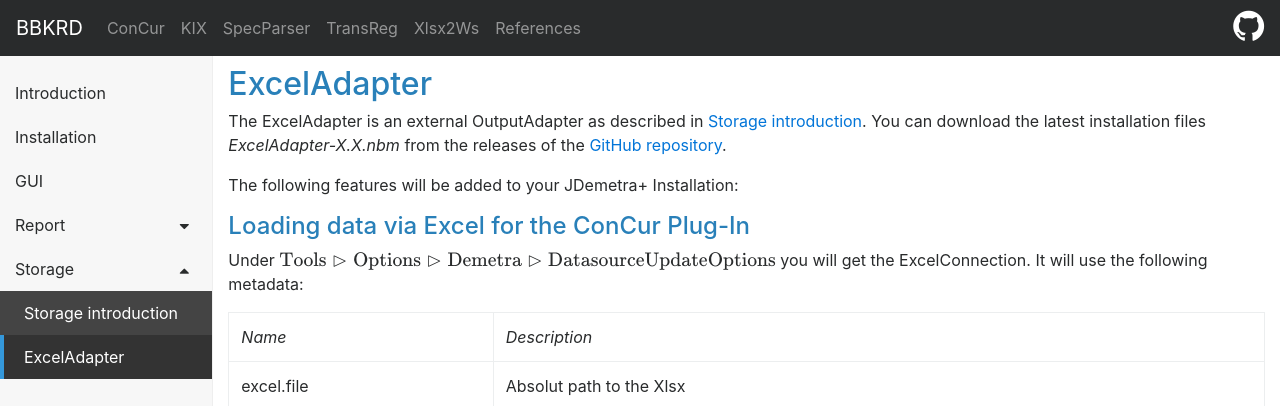
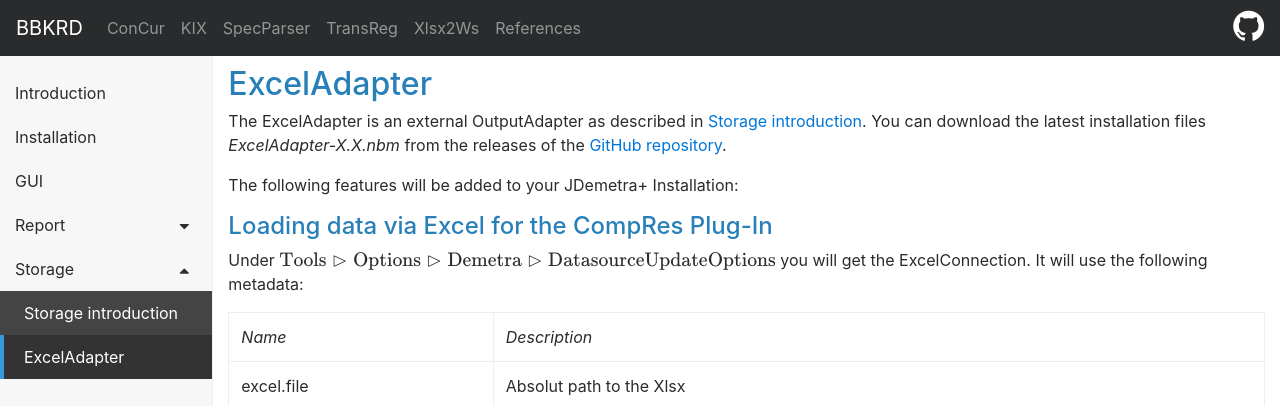
Before and after one commit to bbkrd/bbkrd.github.io, a Jekyll site: the page built from pages/concur/storage/excelAdapter.md, in a window 1280 px wide. Shown: the top 406 px of the page. Built offline with Jekyll 4.4.1, drawn with Linux system fonts in a browser that asks for light colours; nearby versions of some CDN libraries; formulas are drawn with MathJax 3.

Commit message:
Update excelAdapter.md
Rename ConCur to CompRes

```diff
--- a/pages/concur/storage/excelAdapter.md
+++ b/pages/concur/storage/excelAdapter.md
@@ -1,8 +1,8 @@
 ---
 layout: left-menu
 title: ExcelAdapter
-tagline: user documentation for ConCur using GitHub Pages
-description: ConCur ExcelAdapter
+tagline: user documentation for CompRes using GitHub Pages
+description: CompRes ExcelAdapter
 category: Storage
 order: 21
 ---
@@ -11,7 +11,7 @@ The ExcelAdapter is an external OutputAdapter as described in [Storage introduct
 
 The following features will be added to your JDemetra+ Installation:
 
-#### Loading data via Excel for the ConCur Plug-In
+#### Loading data via Excel for the CompRes Plug-In
 Under $\text{Tools} \rhd \text{Options} \rhd \text{Demetra} \rhd \text{DatasourceUpdateOptions}$ you will get the ExcelConnection.
 It will use the following metadata:
 
```
